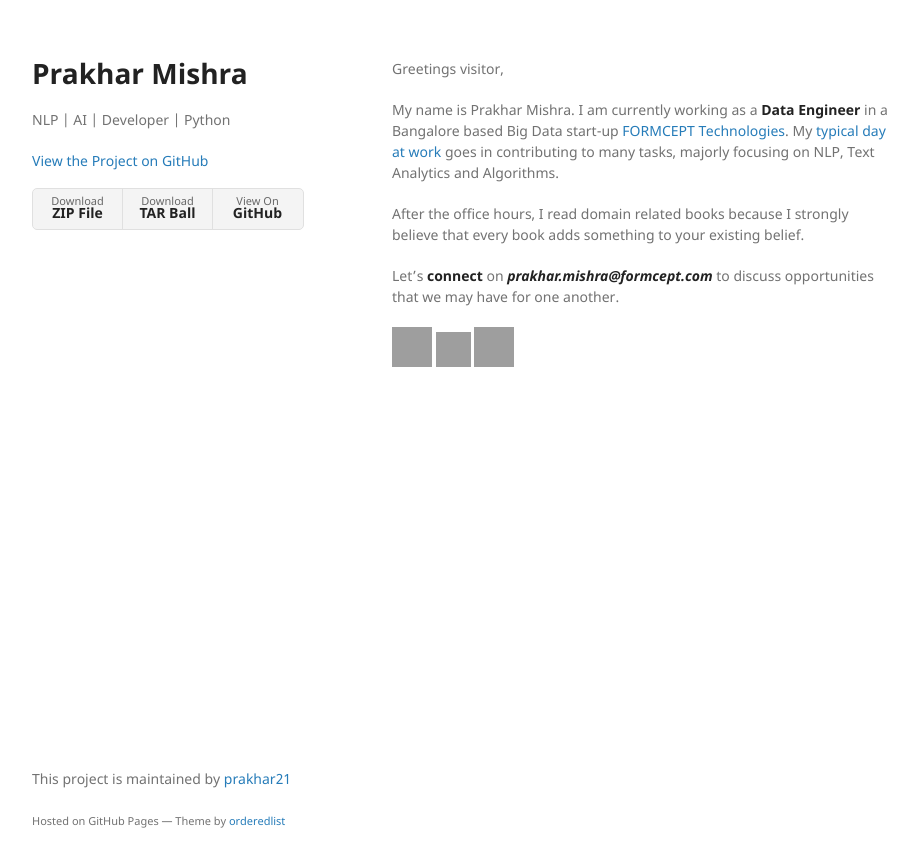
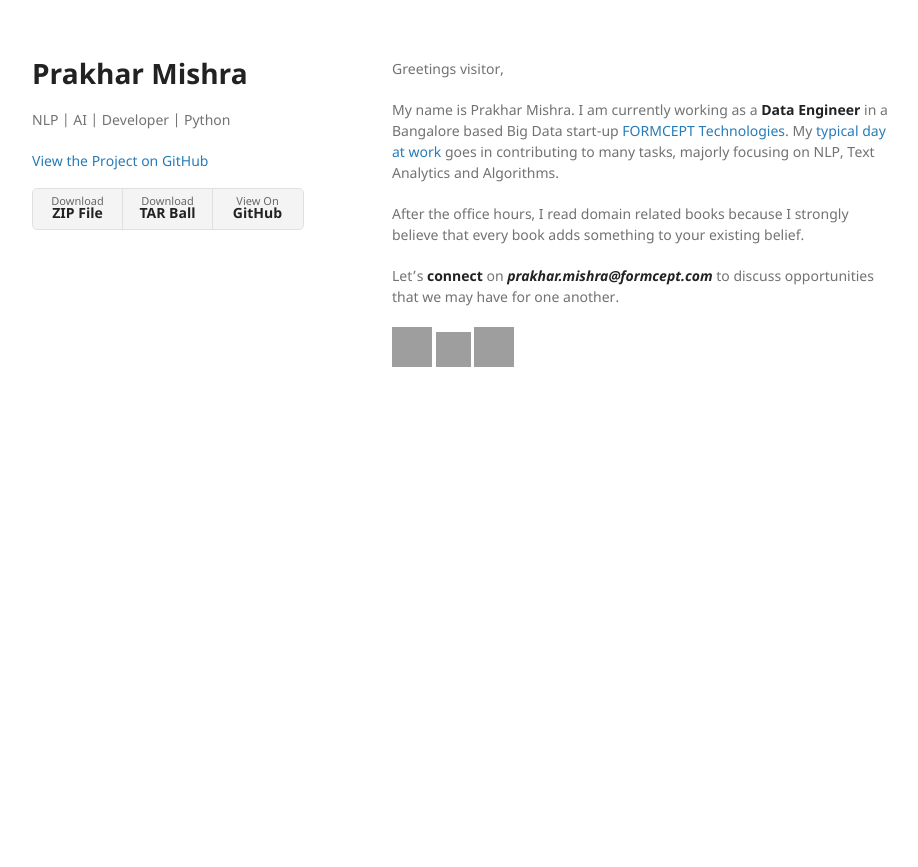
Before and after one commit to prakhar21/profile, a Jekyll site: the page built from index.md, in a window 1280 px wide. Shown: the top 867 px of the page, without its empty margins (178-1096 px from the left). Built offline with Jekyll 4.4.1, drawn with Linux system fonts in a browser that asks for light colours; grey boxes are pictures that could not be loaded.

Commit message:
removed footer

```diff
--- a/_layouts/default.html
+++ b/_layouts/default.html
@@ -39,12 +39,6 @@
       {{ content }}
 
       </section>
-      <footer>
-        {% if site.github.is_project_page %}
-        <p>This project is maintained by <a href="{{ site.github.owner_url }}">{{ site.github.owner_name }}</a></p>
-        {% endif %}
-        <p><small>Hosted on GitHub Pages &mdash; Theme by <a href="https://github.com/orderedlist">orderedlist</a></small></p>
-      </footer>
     </div>
     <script src="{{ '/assets/js/scale.fix.js' | relative_url }}"></script>
 
```
